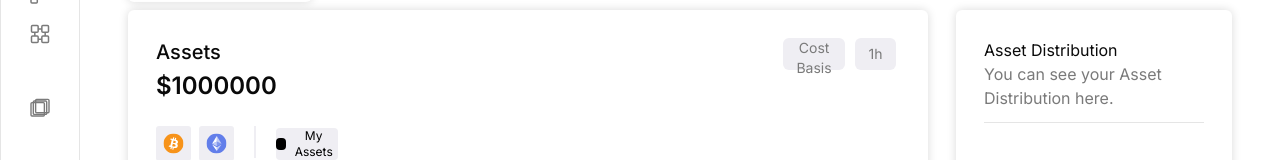
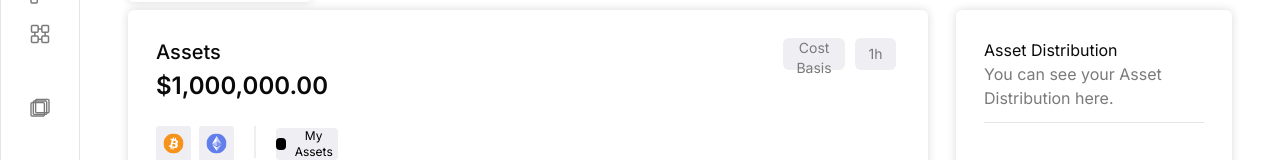
Before and after one commit to BryanHertelt/dashboard, a Next.js app in the folder webfrontend/: page /tracker/asset-distribution in a window 1280 px wide. Shown: the part 177-337 px from the top of the page. Built offline with nearby package versions, Linux system fonts and the light colour scheme; data requests are answered from the project's data file.

Commit message:
feat: Add error handling to custom hook logic.

```diff
--- a/webfrontend/src/app/tracker/(distribution)/_components/ADcomp.tsx
+++ b/webfrontend/src/app/tracker/(distribution)/_components/ADcomp.tsx
@@ -12,20 +12,19 @@ import {
   assetPieChartData,
   pieChartOptions,
 } from "@/api/distribution/chartdataformatter";
+import { ADcompPropsType } from "@/utility/lib/distribution/types";
 
-const AssetDistributionComponent = (props: any) => {
+const AssetDistributionComponent = (props: ADcompPropsType) => {
   const processedQueryData = useDistributionData([
     {
-      dataname: "processedPortfolioData",
-      qKey: "PortfolioAD",
+      qKey: ["PortfolioAD"],
       initialData: props.portfolioResponse,
       slug: "portfolios",
       searchquery: "portfolioid=1",
     },
     {
-      dataname: "processedAssetData",
       qKey: ["AssetAD", "Cryptocurrency"],
-      initialData: props.portfolioResponse,
+      initialData: props.assetResponse,
       slug: "assets",
       searchquery: "assettype=cryptocurrency",
     },
@@ -35,7 +34,7 @@ const AssetDistributionComponent = (props: any) => {
       <div className="card h-4/6 w-8/12 flex-grow pl-7 py-7 pr-8">
         <AssetValueChartComponent
           data={assetLineChartData}
-          portfolioResponse={processedQueryData}
+          portfolioResponse={processedQueryData.processedQueryData[0]}
         />
       </div>
       <div className="card p-7 h-4/6 ml-7 w-3/12">
--- a/webfrontend/src/app/tracker/(distribution)/_components/assetvaluechartcomponent.tsx
+++ b/webfrontend/src/app/tracker/(distribution)/_components/assetvaluechartcomponent.tsx
@@ -2,8 +2,17 @@
 import { Line } from "react-chartjs-2";
 import { lineChartOptions } from "@/api/distribution/chartdataformatter";
 import { BitcoinIcon, EthereumIcon } from "@/../public/images";
+import { formatCurrency } from "@/utility/lib/currencyformatter";
 
 const AssetValueChartComponent = ({ data, portfolioResponse }: any) => {
+  if (portfolioResponse.data[0] === "failed") {
+    return (
+      <div className="flex flex-row justify-center items-center h-full w-full">
+        Failed to load portfolio data...{" "}
+      </div>
+    );
+  }
+  const portfolioValue = portfolioResponse.data[0].currentvalue;
   return (
     <>
       <header>
@@ -21,7 +30,7 @@ const AssetValueChartComponent = ({ data, portfolioResponse }: any) => {
           </div>
         </div>
         <p className=" w-11/12 font-semibold text-2xl text-currentvaluefont">
-          ${portfolioResponse.processedQueryData[0].data.currentvalue}
+          {formatCurrency(portfolioValue)}
         </p>
         <div className="flex flex-row h-10 items-center mt-5">
           <button className="mt-1 mr-2 text-3xl h-full rounded-md">
--- a/webfrontend/src/app/tracker/(distribution)/asset-distribution/page.tsx
+++ b/webfrontend/src/app/tracker/(distribution)/asset-distribution/page.tsx
@@ -1,26 +1,26 @@
+import FirstLogin from "@/utility/lib/trackerlayout/firstlogin";
 import AssetDistributionComponent from "../_components/ADcomp";
 import { StructureLayer } from "@/api/layer";
 
 const AssetDistribution = async () => {
-  let calls = 0;
-  try {
   const responses = await Promise.allSettled([
     StructureLayer.fetchDistributionUnits("portfolios", `portfolioid=1`),
-      StructureLayer.fetchDistributionUnits(
-        "assets",
-        `assettype=cryptocurrency`
-      ),
+    StructureLayer.fetchDistributionUnits("assets", `assettype=cryptocurrency`),
   ]);
   const portfolioResponse =
-      responses[0].status == "fulfilled" ? responses[0].value : [];
+    responses[0].status == "fulfilled" ? responses[0].value : ["failed"];
   const assetResponse =
-      responses[1].status == "fulfilled" ? responses[1].value : [];
+    responses[1].status == "fulfilled" ? responses[1].value : ["failed"];
 
-    if (responses[0].status == "rejected") {
-      console.error(`Portfolio fetch failed: ${responses[0].reason}`);
+  if (assetResponse.length === 0) {
+    return <FirstLogin />;
   }
-    if (responses[1].status == "rejected") {
-      console.error(`Asset fetch failed: ${responses[1].reason}`);
+
+  if (portfolioResponse.length === 0) {
+    //Add logging here
+    return (
+      <div> We are sorry, but there have to be an internal server error. </div>
+    );
   }
 
   return (
@@ -29,9 +29,5 @@ const AssetDistribution = async () => {
       assetResponse={assetResponse}
     />
   );
-  } catch (error) {
-    console.error(`Error in AssetDistribution: ${error}`); // Add logging here
-    return <div> Something went wrong. </div>;
-  }
 };
 export default AssetDistribution;
--- a/webfrontend/src/utility/lib/distribution/hooks/distributionHook.tsx
+++ b/webfrontend/src/utility/lib/distribution/hooks/distributionHook.tsx
@@ -1,26 +1,34 @@
 "use client";
 import { useQuery } from "@tanstack/react-query";
 import { StructureLayer } from "@/api/layer";
+import { QueryConstructorInterface } from "../types";
 
-const useDistributionData = (queryConstructor: any) => {
-  const processedQueryData = queryConstructor.map((queryConstructor: any) => {
+const useDistributionData = (queries: QueryConstructorInterface[]) => {
+  if (!queries || queries.length === 0) {
+    console.error(
+      "useDistributionData Hook: Refetch not possible, because there is no queryConstructor provided."
+    );
+  }
+  const processedQueryData = queries.map(
+    (queryConstructor: QueryConstructorInterface) => {
       const { data } = useQuery({
-      queryKey: [queryConstructor.qKey],
-      initialData: queryConstructor.initialData[0],
-      staleTime: 1000 * 60 * 1,
+        queryKey: queryConstructor.qKey,
+        initialData: queryConstructor.initialData,
+        staleTime: 1000 * 10 * 1,
         queryFn: async () => {
           const processedData = await StructureLayer.fetchDistributionUnits(
             `${queryConstructor.slug}`,
             `${queryConstructor.searchquery}`
           );
-        return processedData[0];
+          return processedData;
         },
-      retryDelay: (attemptIndex): number => {
+        retryDelay: (attemptIndex: number): number => {
           return Math.min(1000 * 2 ** attemptIndex, 33000);
         },
       });
       return { data };
-  });
+    }
+  );
   return { processedQueryData };
 };
 
--- /dev/null
+++ b/webfrontend/src/utility/lib/trackerlayout/firstlogin.tsx
@@ -0,0 +1,21 @@
+const FirstLogin = () => {
+  return (
+    <div className="flex flex-col items-center justify-center w-full h-2/3">
+      <h3 className="font-semibold text-2xl text-heavygray">
+        {" "}
+        Add your first holding!{" "}
+      </h3>
+      <p className="text-sm text-lightgray mt-2.5 mb-11">
+        {" "}
+        To show your portfolio data on your dashboard you have to add your first
+        holding.
+      </p>
+      <button className="flex flex-row justify-center items-center text-white text-2xl bg-blue rounded-sm w-8 h-8 ">
+        {" "}
+        +{" "}
+      </button>
+    </div>
+  );
+};
+
+export default FirstLogin;
```
Lines whose indentation alone changed are shown as unchanged.
